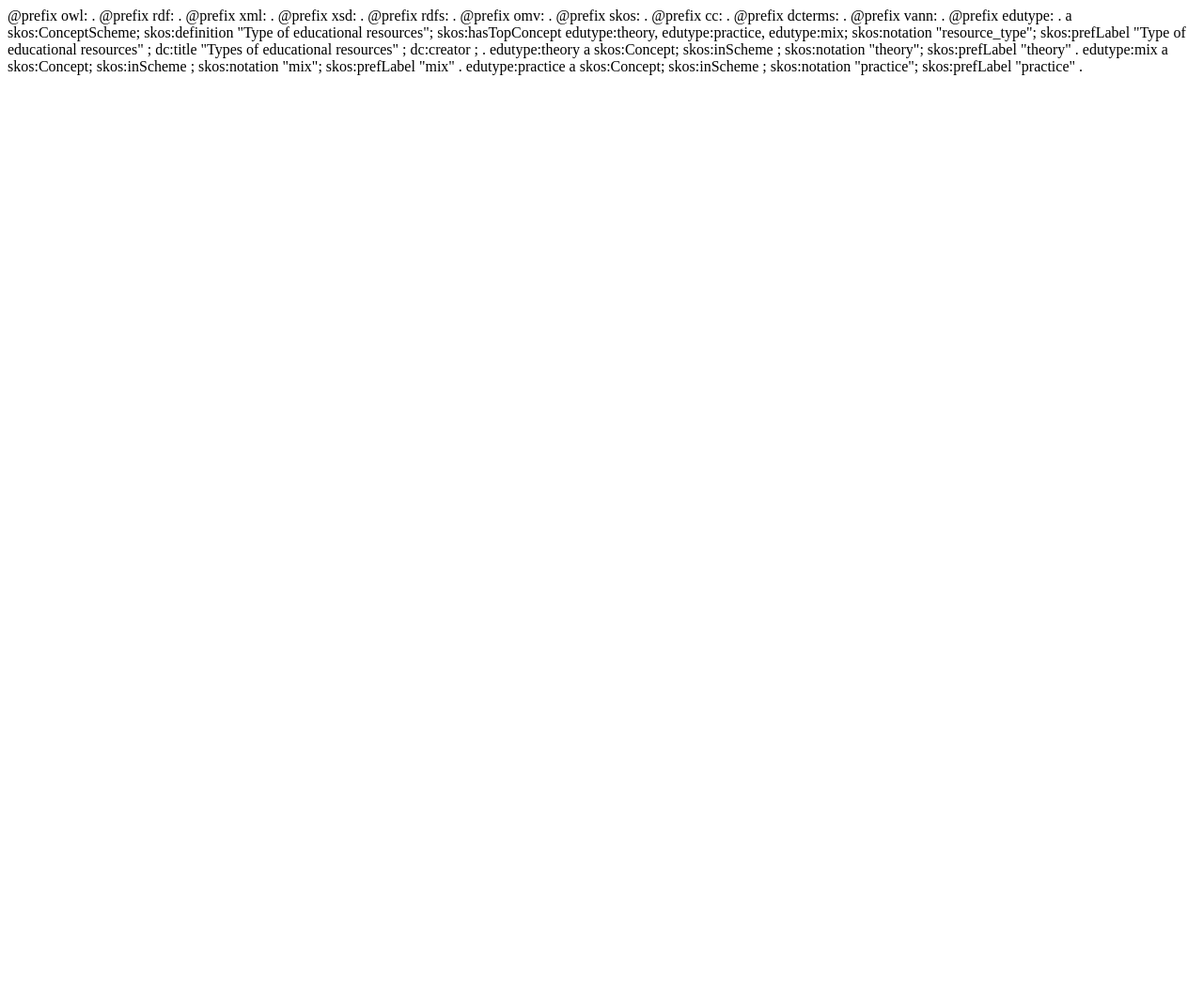
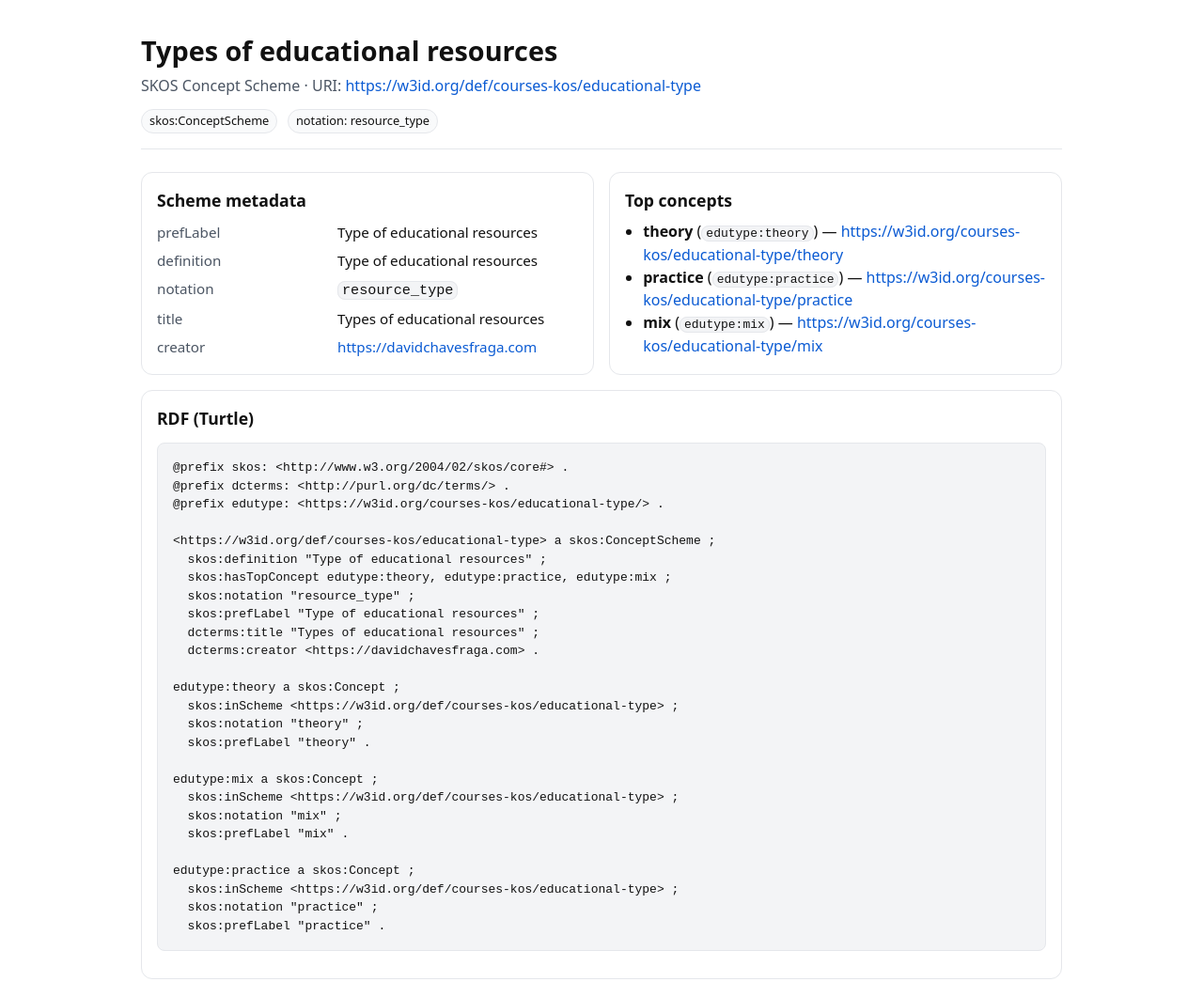
Before and after one commit to Teaching-Knowledge-Graph/TeachingKG, a plain HTML site: page OnToology/ontology/controlled_vocabs.ttl/documentation/index-en.html in a window 1280 px wide. Shown: the top 1045 px of the page at 94% size. Before the commit the page ends 800 px from the top, so only its background shows below. Drawn offline with Linux system fonts and the light colour scheme.

Commit message:
last skos

```diff
--- a/OnToology/ontology/controlled_vocabs.ttl/documentation/index-en.html
+++ b/OnToology/ontology/controlled_vocabs.ttl/documentation/index-en.html
@@ -1,37 +1,136 @@
-@prefix owl: <http://www.w3.org/2002/07/owl#> .
-@prefix rdf: <http://www.w3.org/1999/02/22-rdf-syntax-ns#> .
-@prefix xml: <http://www.w3.org/XML/1998/namespace> .
-@prefix xsd: <http://www.w3.org/2001/XMLSchema#> .
-@prefix rdfs: <http://www.w3.org/2000/01/rdf-schema#> .
-@prefix omv: <http://omv.ontoware.org/2007/07/OWLChanges>.
-@prefix skos: <http://www.w3.org/2004/02/skos/core#>.
-@prefix cc: <http://creativecommons.org/ns#>.
-@prefix dcterms: <http://purl.org/dc/terms/>.
-@prefix vann: <http://purl.org/vocab/vann/>.
-@prefix edutype: <https://w3id.org/coursesonto/kos/educational-type/> .
+<!doctype html>
+<html lang="en">
+<head>
+  <meta charset="utf-8" />
+  <meta name="viewport" content="width=device-width, initial-scale=1" />
+  <title>Types of educational resources (SKOS)</title>
+  <style>
+    body { font-family: system-ui, -apple-system, Segoe UI, Roboto, Arial, sans-serif; margin: 2rem; line-height: 1.5; color: #111; }
+    .container { max-width: 980px; margin: 0 auto; }
+    header { border-bottom: 1px solid #e5e7eb; padding-bottom: 1rem; margin-bottom: 1.5rem; }
+    h1 { font-size: 1.8rem; margin: 0 0 .25rem 0; }
+    .muted { color: #4b5563; }
+    code, pre { background: #f3f4f6; border: 1px solid #e5e7eb; border-radius: 8px; }
+    code { padding: 0 .25rem; }
+    pre { padding: 1rem; overflow: auto; }
+    .grid { display: grid; grid-template-columns: 1fr; gap: 1rem; }
+    @media (min-width: 860px) { .grid { grid-template-columns: 1fr 1fr; } }
+    .card { border: 1px solid #e5e7eb; border-radius: 12px; padding: 1rem; background: #fff; }
+    .card h2 { font-size: 1.1rem; margin: 0 0 .5rem 0; }
+    .kv { display: grid; grid-template-columns: 180px 1fr; gap: .25rem .75rem; font-size: .95rem; }
+    .kv div { padding: .1rem 0; }
+    .tag { display: inline-block; font-size: .8rem; padding: .15rem .5rem; border-radius: 999px; border: 1px solid #e5e7eb; background: #f9fafb; margin-right: .4rem; }
+    a { color: #0b5bd3; text-decoration: none; }
+    a:hover { text-decoration: underline; }
+    footer { margin-top: 2rem; padding-top: 1rem; border-top: 1px solid #e5e7eb; font-size: .9rem; }
+    .concepts { margin: 0; padding-left: 1.2rem; }
+  </style>
 
+  <!-- Machine-readable JSON-LD -->
+  <script type="application/ld+json">
+  {
+    "@context": {
+      "skos": "http://www.w3.org/2004/02/skos/core#",
+      "dcterms": "http://purl.org/dc/terms/",
+      "edutype": "https://w3id.org/courses-kos/educational-type/"
+    },
+    "@id": "https://w3id.org/def/courses-kos/educational-type",
+    "@type": "skos:ConceptScheme",
+    "skos:prefLabel": "Type of educational resources",
+    "skos:definition": "Type of educational resources",
+    "skos:notation": "resource_type",
+    "dcterms:title": "Types of educational resources",
+    "dcterms:creator": { "@id": "https://davidchavesfraga.com" },
+    "skos:hasTopConcept": [
+      { "@id": "edutype:theory", "@type": "skos:Concept", "skos:prefLabel": "theory", "skos:notation": "theory",
+        "skos:inScheme": { "@id": "https://w3id.org/def/courses-kos/educational-type" } },
+      { "@id": "edutype:practice", "@type": "skos:Concept", "skos:prefLabel": "practice", "skos:notation": "practice",
+        "skos:inScheme": { "@id": "https://w3id.org/def/courses-kos/educational-type" } },
+      { "@id": "edutype:mix", "@type": "skos:Concept", "skos:prefLabel": "mix", "skos:notation": "mix",
+        "skos:inScheme": { "@id": "https://w3id.org/def/courses-kos/educational-type" } }
+    ]
+  }
+  </script>
+</head>
 
+<body>
+  <div class="container">
+    <header>
+      <h1>Types of educational resources</h1>
+      <div class="muted">
+        SKOS Concept Scheme ·
+        URI: <a href="https://w3id.org/def/courses-kos/educational-type">https://w3id.org/def/courses-kos/educational-type</a>
+      </div>
+      <div style="margin-top:.75rem;">
+        <span class="tag">skos:ConceptScheme</span>
+        <span class="tag">notation: resource_type</span>
+      </div>
+    </header>
 
-<https://w3id.org/def/courses/kos/educational-type> a skos:ConceptScheme;
-	skos:definition "Type of educational resources";
- 	skos:hasTopConcept edutype:theory, edutype:practice, edutype:mix;
-	skos:notation "resource_type";
-	skos:prefLabel "Type of educational resources" ;
-    dc:title "Types of educational resources" ;
-	dc:creator <https://davidchavesfraga.com> ; .
+    <section class="grid">
+      <div class="card">
+        <h2>Scheme metadata</h2>
+        <div class="kv">
+          <div class="muted">prefLabel</div><div>Type of educational resources</div>
+          <div class="muted">definition</div><div>Type of educational resources</div>
+          <div class="muted">notation</div><div><code>resource_type</code></div>
+          <div class="muted">title</div><div>Types of educational resources</div>
+          <div class="muted">creator</div><div><a href="https://davidchavesfraga.com">https://davidchavesfraga.com</a></div>
+        </div>
+      </div>
 
+      <div class="card">
+        <h2>Top concepts</h2>
+        <ul class="concepts">
+          <li>
+            <strong>theory</strong> (<code>edutype:theory</code>) —
+            <a href="https://w3id.org/courses-kos/educational-type/theory">https://w3id.org/courses-kos/educational-type/theory</a>
+          </li>
+          <li>
+            <strong>practice</strong> (<code>edutype:practice</code>) —
+            <a href="https://w3id.org/courses-kos/educational-type/practice">https://w3id.org/courses-kos/educational-type/practice</a>
+          </li>
+          <li>
+            <strong>mix</strong> (<code>edutype:mix</code>) —
+            <a href="https://w3id.org/courses-kos/educational-type/mix">https://w3id.org/courses-kos/educational-type/mix</a>
+          </li>
+        </ul>
+      </div>
+    </section>
 
-edutype:theory a skos:Concept;
- 	skos:inScheme <https://w3id.org/def/courses/kos/educational-type>;
- 	skos:notation "theory";
- 	skos:prefLabel "theory" .
+    <section class="card" style="margin-top:1rem;">
+      <h2>RDF (Turtle)</h2>
+      <pre>@prefix skos: &lt;http://www.w3.org/2004/02/skos/core#&gt; .
+@prefix dcterms: &lt;http://purl.org/dc/terms/&gt; .
+@prefix edutype: &lt;https://w3id.org/courses-kos/educational-type/&gt; .
 
-edutype:mix a skos:Concept;
- 	skos:inScheme <https://w3id.org/def/courses/kos/educational-type>;
- 	skos:notation "mix";
- 	skos:prefLabel "mix" .
+&lt;https://w3id.org/def/courses-kos/educational-type&gt; a skos:ConceptScheme ;
+  skos:definition "Type of educational resources" ;
+  skos:hasTopConcept edutype:theory, edutype:practice, edutype:mix ;
+  skos:notation "resource_type" ;
+  skos:prefLabel "Type of educational resources" ;
+  dcterms:title "Types of educational resources" ;
+  dcterms:creator &lt;https://davidchavesfraga.com&gt; .
 
-edutype:practice a skos:Concept;
- 	skos:inScheme <https://w3id.org/def/courses/kos/educational-type>;
- 	skos:notation "practice";
- 	skos:prefLabel "practice" .
+edutype:theory a skos:Concept ;
+  skos:inScheme &lt;https://w3id.org/def/courses-kos/educational-type&gt; ;
+  skos:notation "theory" ;
+  skos:prefLabel "theory" .
+
+edutype:mix a skos:Concept ;
+  skos:inScheme &lt;https://w3id.org/def/courses-kos/educational-type&gt; ;
+  skos:notation "mix" ;
+  skos:prefLabel "mix" .
+
+edutype:practice a skos:Concept ;
+  skos:inScheme &lt;https://w3id.org/def/courses-kos/educational-type&gt; ;
+  skos:notation "practice" ;
+  skos:prefLabel "practice" .</pre>
+    </section>
+
+    <footer class="muted">
+      Documentation page for the SKOS concept scheme <code>educational-type</code>.
+    </footer>
+  </div>
+</body>
+</html>
```
Also changed, not shown: 3 other files.
